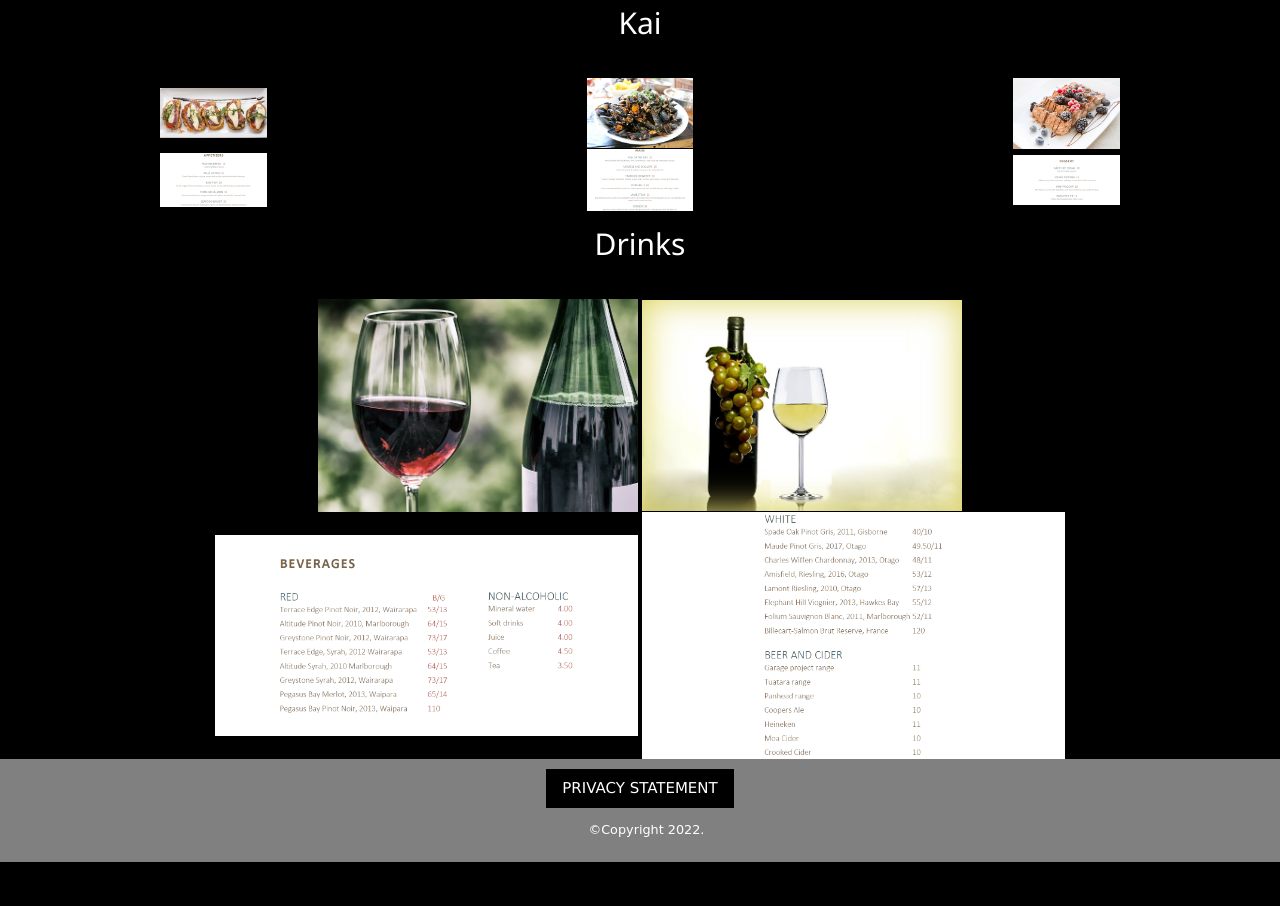
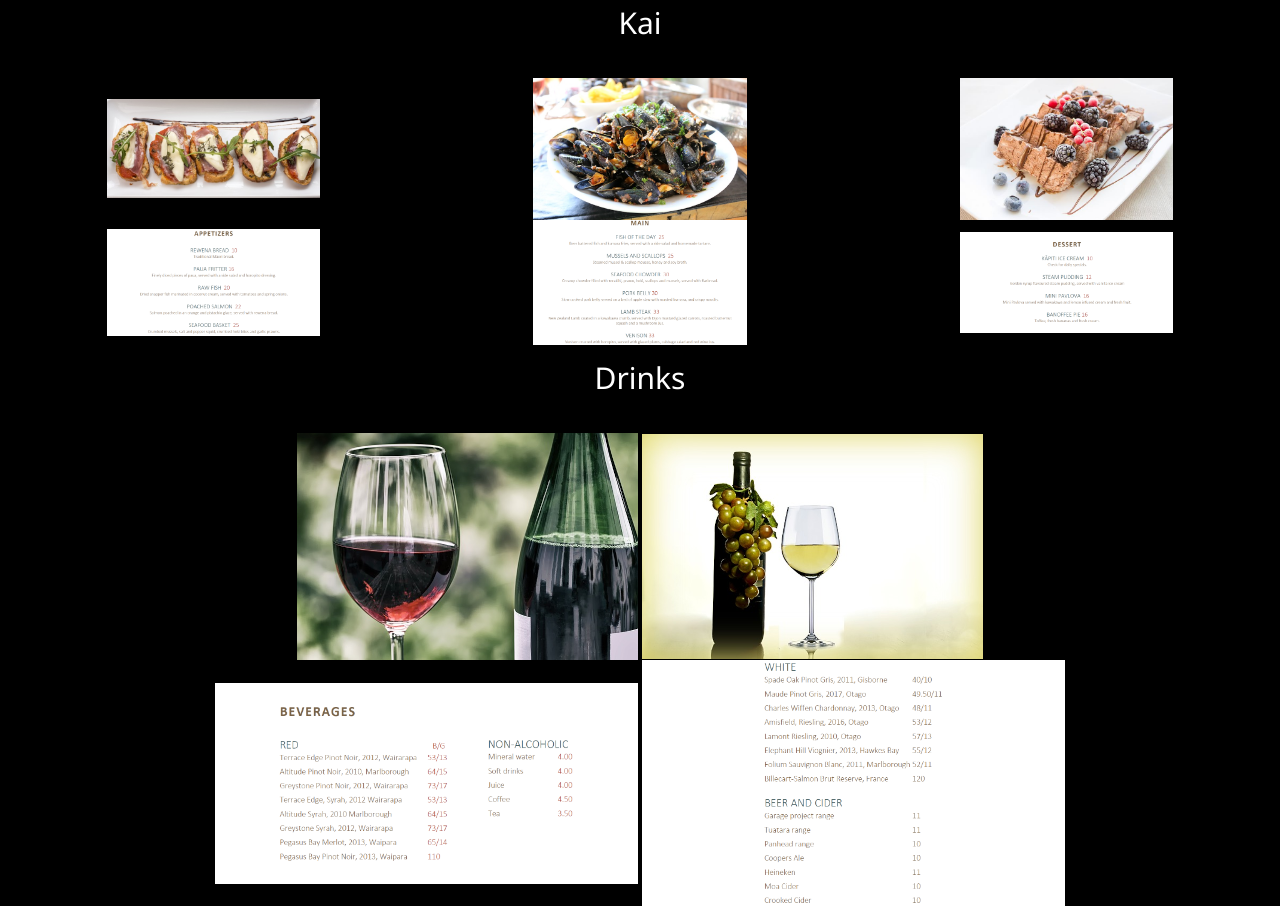
Before and after one commit to gitwhatugive/haukai, a PHP site: page /menu.html in a window 1280 px wide. Shown: the part 74-980 px from the top of the page. Before the commit the page ends 936 px from the top, so only its background shows below. Run offline with PHP 8.4, Linux system fonts and the light colour scheme.

Commit message:
Update haukai.css

```diff
--- a/haukai.css
+++ b/haukai.css
@@ -72,7 +72,7 @@ nav{
 }
 
 #img4 {
-	max-width: 25%;
+	max-width: 50%;
 	color: white;
 }
 
```
